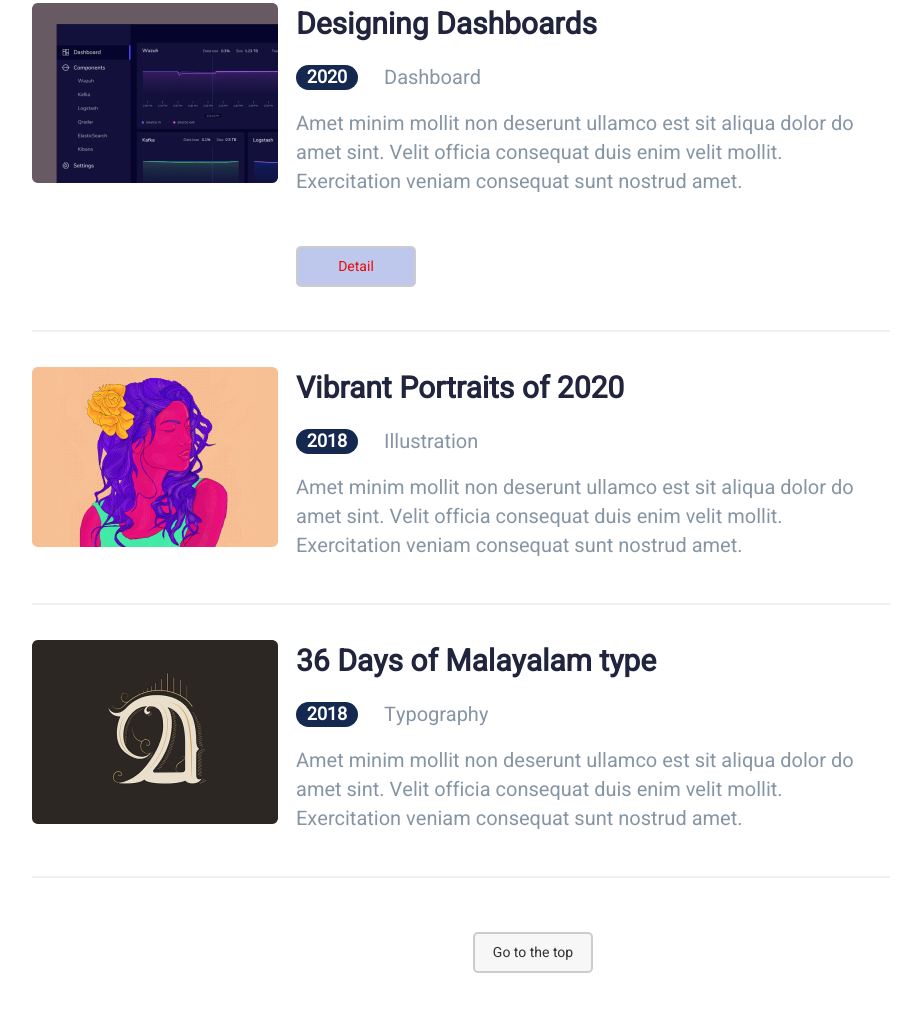
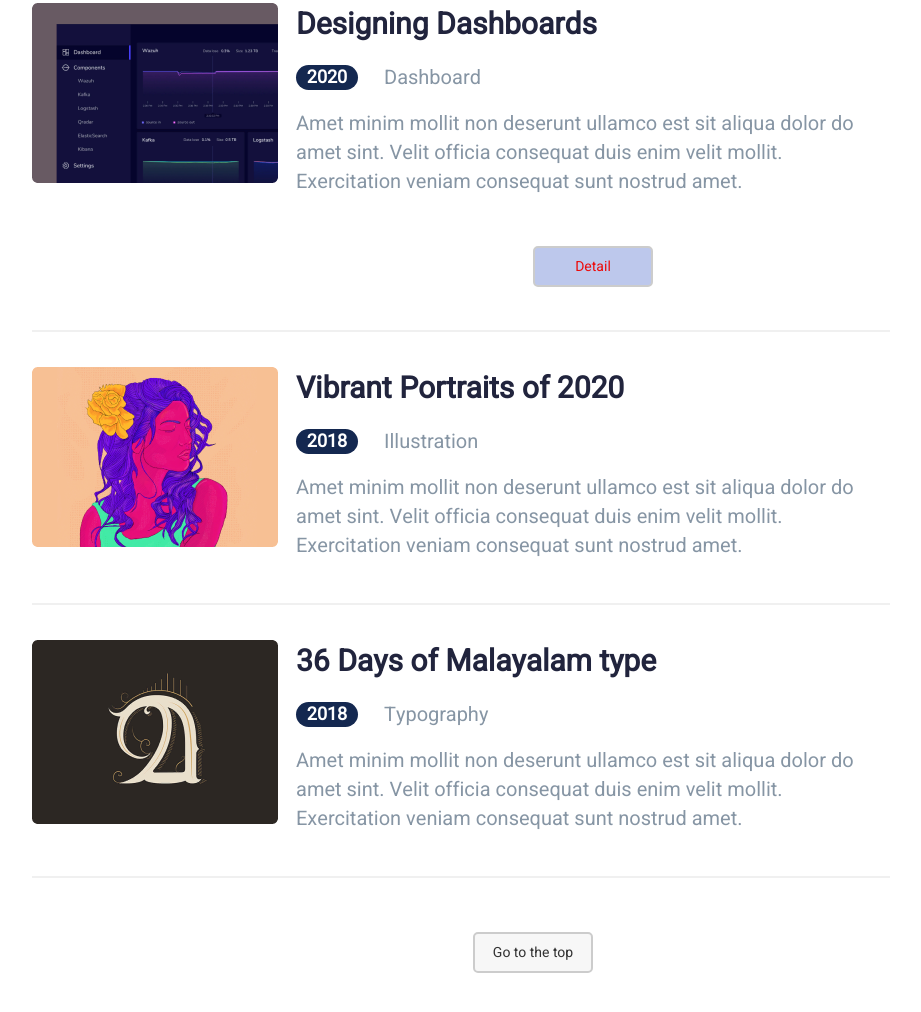
Before and after one commit to zoomser/JohnFigma, a plain HTML site: page index.html in a window 1280 px wide. Shown: the part 1031-2043 px from the top of the page, without its empty margins (107-1028 px from the left). Drawn offline with Linux system fonts and the light colour scheme.

Commit message:
Update style.css

```diff
--- a/style.css
+++ b/style.css
@@ -406,7 +406,7 @@
 }
 .detail_home{
     display: flex;
-    justify-content: baseline;
+    justify-content: center;
     margin-top: 50px;
 }
 @media only screen and (min-width:360px) and (max-width:767px) {
```
